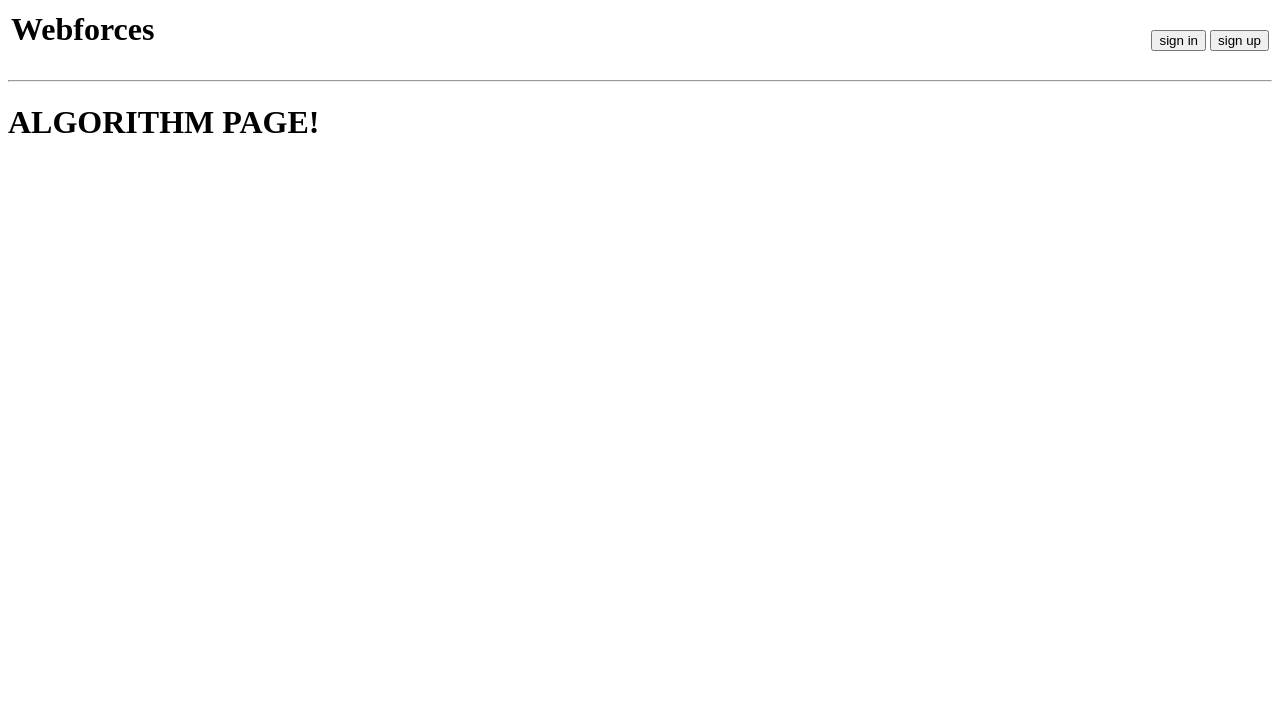
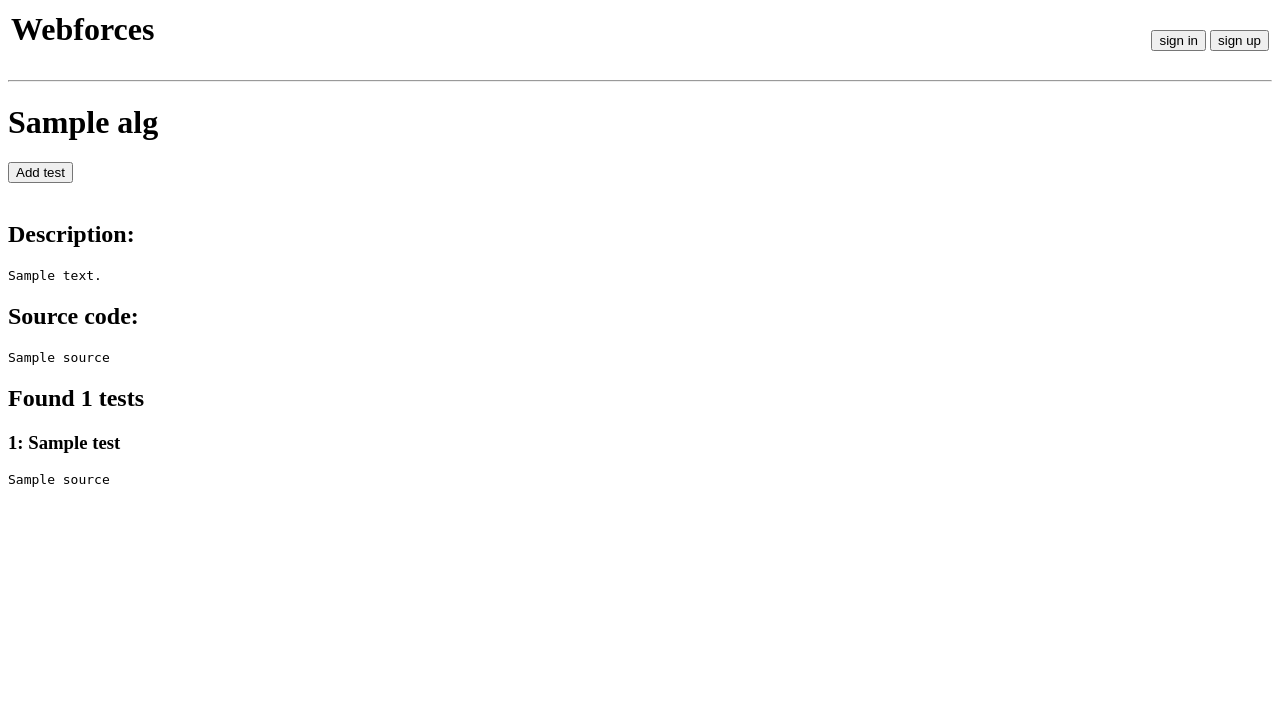
Before and after one commit to aobolensk/webforces, a Django app: page /store/1/alg/ in a window 1280 px wide. Shown: the top 727 px of the page. Run offline with Django 3.2, Linux system fonts and the light colour scheme; tables that the repository leaves empty hold one stand-in row (values such as "Sample post"); a database or web service that is not in the repository returns one stand-in record (values such as "Sample title").

Commit message:
[Frontend] Add page for adding tests and algorithm page

```diff
--- a/templates/alg_page.html
+++ b/templates/alg_page.html
@@ -1,5 +1,22 @@
 {% extends 'base.html' %}
 
 {% block content %}
-<h1>ALGORITHM PAGE!</h1>
+<h1>{{ title }}</h1>
+<input type="button" onclick="location.href='/store/{{ alg_id }}/add_test'" value="Add test" />
+<br><br>
+
+<h2>Description:</h2>
+<pre>{{ description }}</pre>
+
+<h2>Source code:</h2>
+<pre>{{ source_code }}</pre>
+
+<h2>Found {{ tests|length }} tests</h2>
+
+{% for test in tests %}
+    <h3>{{ test.test_id }}: {{ test.title }}</h3>
+    <pre>{{ test.source }}</pre>
+    <br><br>
+{% endfor %}
+
 {% endblock %}
--- a/webforces/urls.py
+++ b/webforces/urls.py
@@ -28,6 +28,7 @@ urlpatterns = [
     path('users/<str:user>/', views.UserView.as_view()),
     path('users/<str:user>/update/', views.UpdUserView.as_view()),
     path('store/<int:alg_id>/alg/', views.AlgView.as_view()),
+    path('store/<int:alg_id>/add_test/', views.AddTestView.as_view()),
     path('store/<int:alg_id>/buy/', views.BuyAlgView.as_view()),
     path('stats/', views.StatsView.as_view()),
     path('store/', views.StoreView.as_view()),
--- a/webforces/views.py
+++ b/webforces/views.py
@@ -10,9 +10,9 @@ from django.views.generic.edit import FormView
 from loguru import logger
 
 from webforces.server.core import Core
-from webforces.server.structs import DBStatus, Algorithm
+from webforces.server.structs import DBStatus, Algorithm, Language, Test
 from webforces.settings import GIT_REPO_LINK
-from webforces.forms import BuyAlgForm, NewAlgForm, UpdUserForm
+from webforces.forms import BuyAlgForm, NewAlgForm, NewTestForm, UpdUserForm
 
 
 @dataclass
@@ -189,7 +189,8 @@ class AddAlgView(FormView):
                               description=form.cleaned_data['description'],
                               author_id=user.user_id,
                               source=form.cleaned_data['source'],
-                              cost=form.cleaned_data['cost']
+                              cost=form.cleaned_data['cost'],
+                              lang_id=Language.lang_cpp,  # WA
                               )
         status, alg = core.db.addAlg(algorithm)
         if status == DBStatus.s_ok:
@@ -202,6 +203,49 @@ class AddAlgView(FormView):
 
 class AlgView(MainPageView):
     template_name = "alg_page.html"
+
+    def get_context_data(self, **kwargs):
+        context = super().get_context_data(**kwargs)
+        context["alg_id"] = self.kwargs["alg_id"]
+        core = Core()
+        status, alg = core.db.getAlgByID(context["alg_id"])
+        if status != DBStatus.s_ok:
+            messages.error(self.request, "Internal error: can not find current user!")
+            return context
+        status, tests = core.db.getAllAlgTests(context["alg_id"])
+        for i in range(len(tests)):
+            tests[i] = tests[i].__dict__
+        context["title"] = alg.title
+        context["description"] = alg.description
+        context["source_code"] = alg.source
+        context["tests"] = tests
+        return context
+
+
+class AddTestView(FormView):
+    template_name = "add_test.html"
+    form_class = NewTestForm
+
+    def get_success_url(self) -> str:
+        return f"/store/{self.kwargs['alg_id']}/alg/"
+
+    def get_context_data(self, **kwargs):
+        context = super().get_context_data(**kwargs)
+        context["base_index"] = get_indexes(self.request.user)
+        context["git_repo_link"] = GIT_REPO_LINK
+        context["alg_id"] = self.kwargs['alg_id']
+        return context
+
+    def form_valid(self, form):
+        core = Core()
+        test = Test(0, self.kwargs['alg_id'], form.cleaned_data['title'], form.cleaned_data['source'])
+        status = core.db.addTest(test)
+        if status != DBStatus.s_ok:
+            messages.error(self.request, "Internal error: can not add test!")
+            return super().form_valid(form)
+
+        messages.info(self.request, 'New test was successfully added!')
+        return super().form_valid(form)
 
 
 class BuyAlgView(FormView):
```
Also changed, not shown: templates/add_test.html (added, +10 -0 lines), webforces/forms.py (+7 -0 lines).
